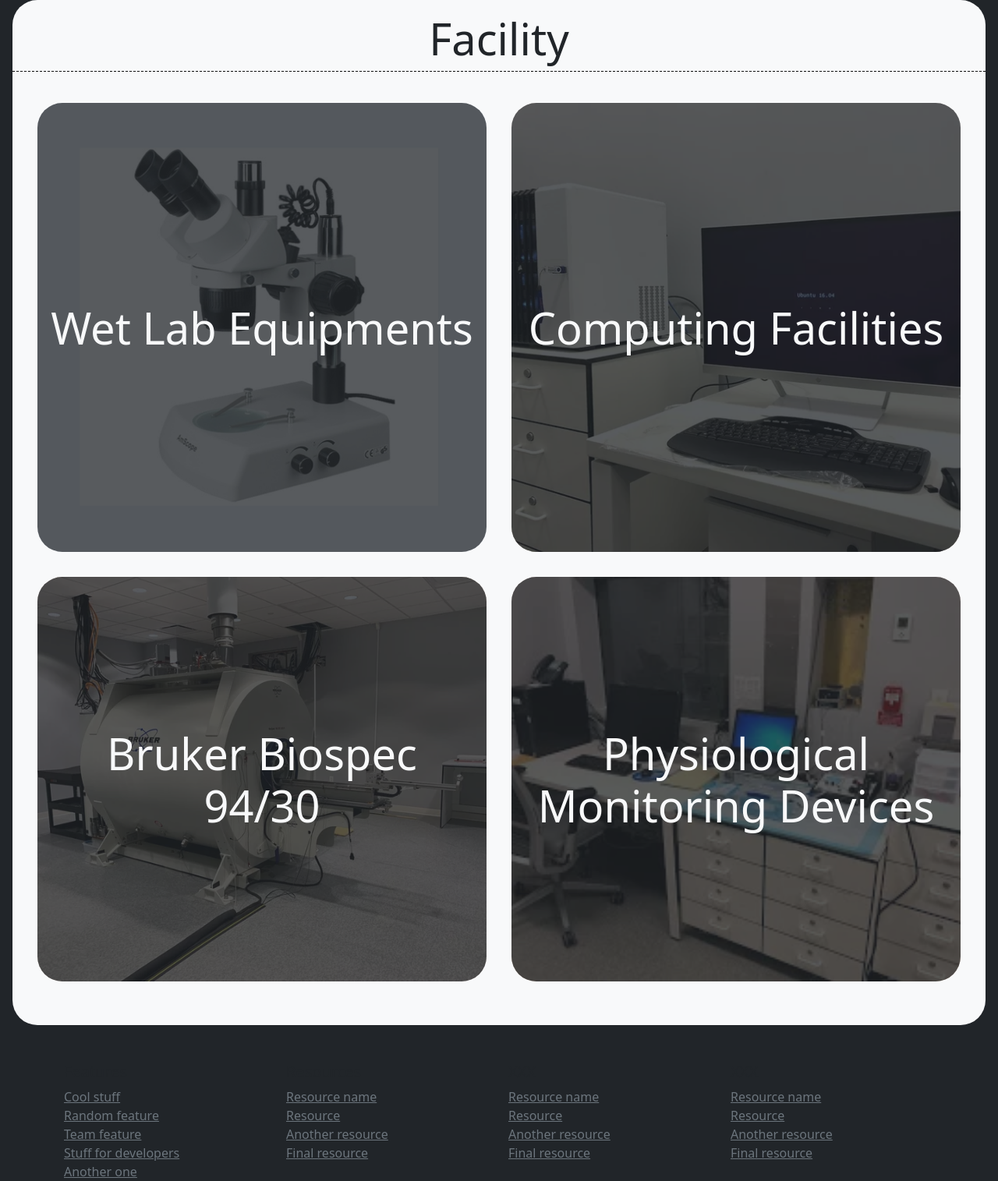
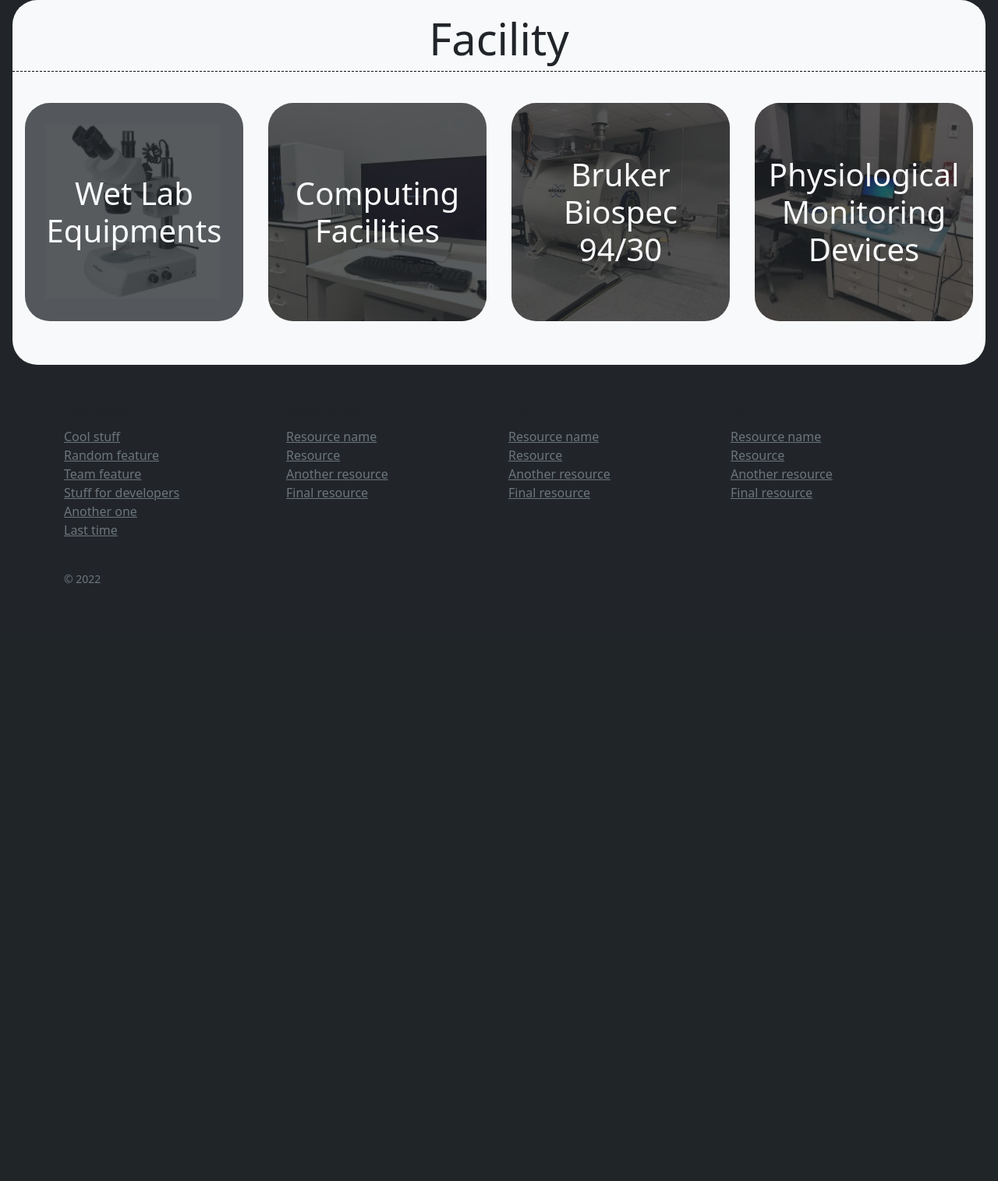
Before and after one commit to Yanting-Yang/DeepStream-MRI, a Flask app: page /facility in a window 1280 px wide. Shown: the part 56-1571 px from the top of the page at 78% size. After the commit the page ends 804 px from the top, so only its background shows below. Run offline with Flask 2, Linux system fonts and the light colour scheme; some libraries are stand-ins or nearby versions.

Commit message:
feat(facility): change collume width

```diff
--- a/app/templates/facility.html
+++ b/app/templates/facility.html
@@ -14,36 +14,36 @@
 {% endblock %} {% block main %}
 <div class="py-3 mx-md-3 bg-light border-radius-2">
   <h1 class="display-4 fw-normal border-bottom-dash text-center">Facility</h1>
-  <div class="row mx-md-3 my-4">
-    <div class="col-md-6 py-3 px-md-3">
+  <div class="row mx-0 my-4">
+    <div class="col-md-3 py-3 px-md-3">
       <div class="card border-0">
         <img src="{{ url_for('static', filename='facility/wet-lab-equipments.webp') }}" class="card-img border-radius-2" alt="img" />
         <div class="card-img-overlay d-flex align-items-center justify-content-center bg-dark bg-opacity-75 border-radius-2">
-          <a class="text-decoration-none display-4 text-light text-center" href="/facility/wet-lab-equipments">Wet Lab Equipments</a>
+          <a class="text-decoration-none display-6 text-light text-center" href="/facility/wet-lab-equipments">Wet Lab Equipments</a>
         </div>
       </div>
     </div>
-    <div class="col-md-6 py-3 px-md-3">
+    <div class="col-md-3 py-3 px-md-3">
       <div class="card border-0">
         <img src="{{ url_for('static', filename='facility/computing-facilities.webp') }}" class="card-img border-radius-2" alt="img" />
         <div class="card-img-overlay d-flex align-items-center justify-content-center bg-dark bg-opacity-75 border-radius-2">
-          <a class="text-decoration-none display-4 text-light text-center" href="/facility/computing-facilities">Computing Facilities</a>
+          <a class="text-decoration-none display-6 text-light text-center" href="/facility/computing-facilities">Computing Facilities</a>
         </div>
       </div>
     </div>
-    <div class="col-md-6 py-3 px-md-3">
+    <div class="col-md-3 py-3 px-md-3">
       <div class="card border-0">
         <img src="{{ url_for('static', filename='/facility/bruker-biospec-94-30.webp') }}" class="card-img border-radius-2" alt="img" />
         <div class="card-img-overlay d-flex align-items-center justify-content-center bg-dark bg-opacity-75 border-radius-2">
-          <a class="text-decoration-none display-4 text-light text-center" href="/facility/bruker-biospec-94-30">Bruker Biospec 94/30</a>
+          <a class="text-decoration-none display-6 text-light text-center" href="/facility/bruker-biospec-94-30">Bruker Biospec 94/30</a>
         </div>
       </div>
     </div>
-    <div class="col-md-6 py-3 px-md-3">
+    <div class="col-md-3 py-3 px-md-3">
       <div class="card border-0">
         <img src="{{ url_for('static', filename='facility/physiological-monitoring-devices.webp') }}" class="card-img border-radius-2" alt="img" />
         <div class="card-img-overlay d-flex align-items-center justify-content-center bg-dark bg-opacity-75 border-radius-2">
-          <a class="text-decoration-none display-4 text-light text-center" href="/facility/physiological-monitoring-devices">Physiological Monitoring Devices</a>
+          <a class="text-decoration-none display-6 text-light text-center" href="/facility/physiological-monitoring-devices">Physiological Monitoring Devices</a>
         </div>
       </div>
     </div>
```
